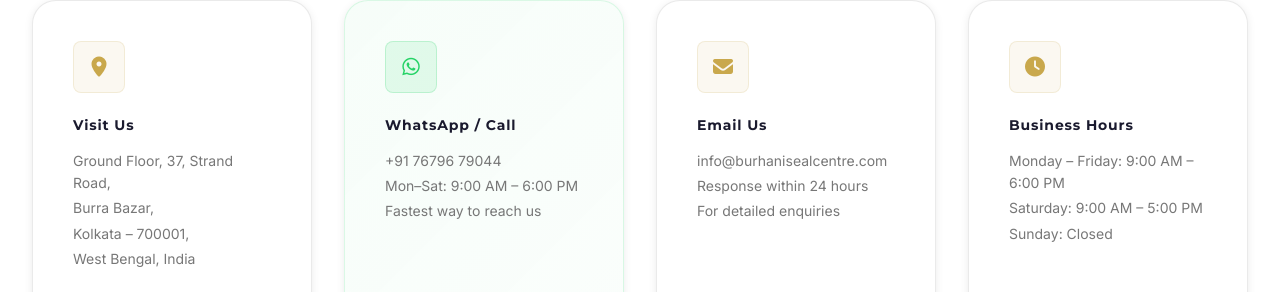
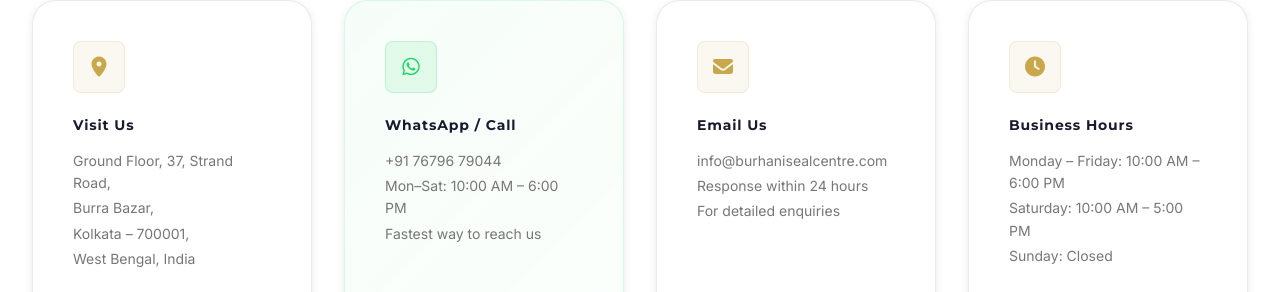
Before and after one commit to mufillua/burhani-seal-centre, an Angular app: page /contact in a window 1280 px wide. Shown: the part 893-1185 px from the top of the page. Built offline with nearby package versions, Linux system fonts and the light colour scheme; a web font is replaced by a local one.

Commit message:
shop time change

```diff
--- a/angular.json
+++ b/angular.json
@@ -52,13 +52,13 @@
               "budgets": [
                 {
                   "type": "initial",
-                  "maximumWarning": "1MB",
-                  "maximumError": "2MB"
+                  "maximumWarning": "3MB",
+                  "maximumError": "5MB"
                 },
                 {
                   "type": "anyComponentStyle",
-                  "maximumWarning": "8kB",
-                  "maximumError": "14kB"
+                  "maximumWarning": "14kB",
+                  "maximumError": "20kB"
                 }
               ],
               "outputHashing": "all"
--- a/src/app/features/about/about.html
+++ b/src/app/features/about/about.html
@@ -354,8 +354,8 @@
           <h3 class="reach-card__title">Business Hours</h3>
           <div class="hours-list">
             @for (day of [
-              { day: 'Monday – Friday', hours: '9:00 AM – 6:00 PM', open: true  },
-              { day: 'Saturday',        hours: '9:00 AM – 5:00 PM', open: true  },
+              { day: 'Monday – Friday', hours: '10:00 AM – 6:00 PM', open: true  },
+              { day: 'Saturday',        hours: '10:00 AM – 5:00 PM', open: true  },
               { day: 'Sunday',          hours: 'Closed',             open: false }
             ]; track day.day) {
               <div class="hours-row" [class.hours-row--closed]="!day.open">
--- a/src/app/features/contact/contact.html
+++ b/src/app/features/contact/contact.html
@@ -375,8 +375,8 @@
             </h3>
             <div class="contact-hours__list">
               @for (row of [
-                { day: 'Monday – Friday', hours: '9:00 AM – 6:00 PM', open: true  },
-                { day: 'Saturday',        hours: '9:00 AM – 5:00 PM', open: true  },
+                { day: 'Monday – Friday', hours: '10:00 AM – 6:00 PM', open: true  },
+                { day: 'Saturday',        hours: '10:00 AM – 5:00 PM', open: true  },
                 { day: 'Sunday',          hours: 'Closed',             open: false }
               ]; track row.day) {
                 <div class="contact-hours__row" [class.contact-hours__row--closed]="!row.open">
--- a/src/app/features/contact/contact.ts
+++ b/src/app/features/contact/contact.ts
@@ -94,7 +94,7 @@ export class ContactComponent implements OnInit {
       title:   'WhatsApp / Call',
       lines:   [
         this.company.whatsappDisplay,
-        'Mon–Sat: 9:00 AM – 6:00 PM',
+        'Mon–Sat: 10:00 AM – 6:00 PM',
         'Fastest way to reach us'
       ],
       action:  null,
@@ -119,8 +119,8 @@ export class ContactComponent implements OnInit {
       icon:    'fa-clock',
       title:   'Business Hours',
       lines:   [
-        'Monday – Friday: 9:00 AM – 6:00 PM',
-        'Saturday: 9:00 AM – 5:00 PM',
+        'Monday – Friday: 10:00 AM – 6:00 PM',
+        'Saturday: 10:00 AM – 5:00 PM',
         'Sunday: Closed'
       ],
       action:  null,
--- a/src/app/shared/components/footer/footer.html
+++ b/src/app/shared/components/footer/footer.html
@@ -151,7 +151,7 @@
                 <i class="fa fa-clock" aria-hidden="true"></i>
               </div>
               <span class="footer__contact-text">
-                Mon – Sat: 9:00 AM – 6:00 PM<br />
+                Mon – Sat: 10:00 AM – 6:00 PM<br />
                 <small>Sunday: Closed</small>
               </span>
             </li>
--- a/src/index.html
+++ b/src/index.html
@@ -81,13 +81,13 @@
       {
         "@type": "OpeningHoursSpecification",
         "dayOfWeek": ["Monday","Tuesday","Wednesday","Thursday","Friday"],
-        "opens": "09:00",
+        "opens": "10:00",
         "closes": "18:00"
       },
       {
         "@type": "OpeningHoursSpecification",
         "dayOfWeek": "Saturday",
-        "opens": "09:00",
+        "opens": "10:00",
         "closes": "17:00"
       }
     ],
```
